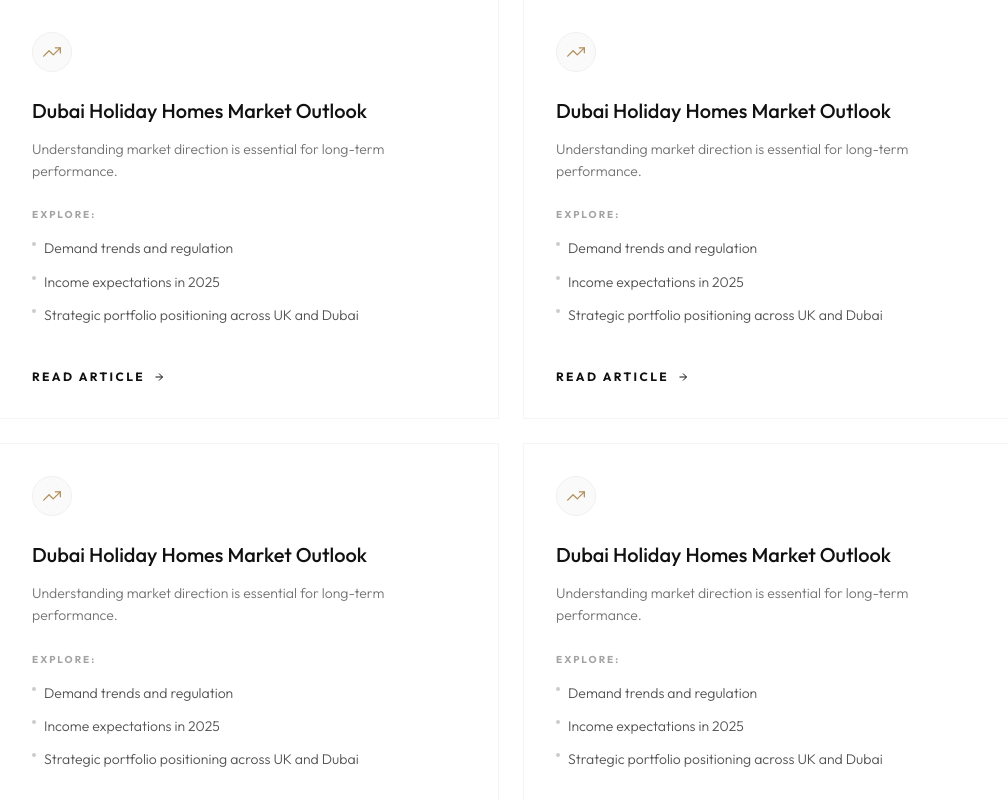
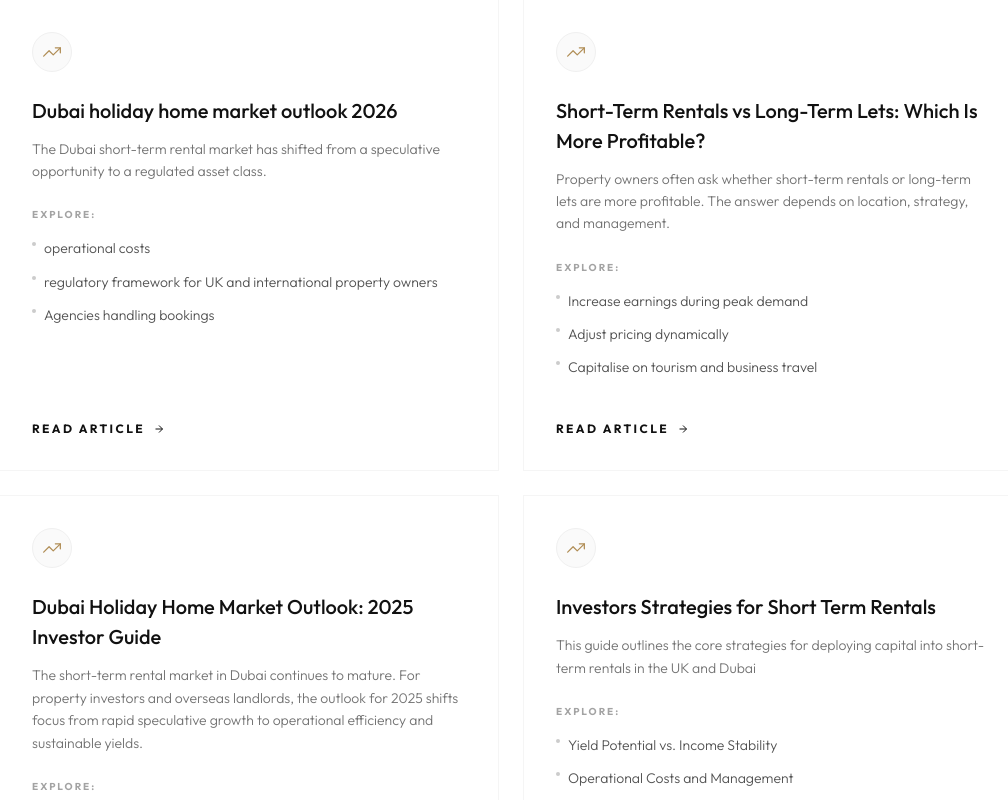
Before and after one commit to Transcend-black-magik/wego-holiday-homes, a React (Create React App) app: page /insights in a window 1280 px wide. Shown: the part 1540-2340 px from the top of the page, without its empty margins (129-1137 px from the left). Built offline with nearby package versions, Linux system fonts and the light colour scheme.

Commit message:
New: MInor Update

```diff
--- a/src/pages/InsightsPage.jsx
+++ b/src/pages/InsightsPage.jsx
@@ -325,12 +325,11 @@ export default function InsightsPage() {
               </div>
 
               <h2 className="article-title">
-                Dubai Holiday Homes Market Outlook
+                Dubai holiday home market outlook 2026
               </h2>
 
               <p className="article-desc">
-                Understanding market direction is essential for long-term
-                performance.
+                The Dubai short-term rental market has shifted from a speculative opportunity to a regulated asset class.
               </p>
 
               <div className="article-body">
@@ -338,15 +337,15 @@ export default function InsightsPage() {
                 <ul className="article-list">
                   <li>
                     <span className="dot" />
-                    Demand trends and regulation
+                    operational costs
                   </li>
                   <li>
                     <span className="dot" />
-                    Income expectations in 2025
+                    regulatory framework for UK and international property owners
                   </li>
                   <li>
                     <span className="dot" />
-                    Strategic portfolio positioning across UK and Dubai
+                    Agencies handling bookings
                   </li>
                 </ul>
               </div>
@@ -379,12 +378,11 @@ export default function InsightsPage() {
               </div>
 
               <h2 className="article-title">
-                Dubai Holiday Homes Market Outlook
+                Short-Term Rentals vs Long-Term Lets: Which Is More Profitable?
               </h2>
 
               <p className="article-desc">
-                Understanding market direction is essential for long-term
-                performance.
+                Property owners often ask whether short-term rentals or long-term lets are more profitable. The answer depends on location, strategy, and management.
               </p>
 
               <div className="article-body">
@@ -392,15 +390,15 @@ export default function InsightsPage() {
                 <ul className="article-list">
                   <li>
                     <span className="dot" />
-                    Demand trends and regulation
+                    Increase earnings during peak demand
                   </li>
                   <li>
                     <span className="dot" />
-                    Income expectations in 2025
+                    Adjust pricing dynamically
                   </li>
                   <li>
                     <span className="dot" />
-                    Strategic portfolio positioning across UK and Dubai
+                    Capitalise on tourism and business travel
                   </li>
                 </ul>
               </div>
@@ -433,12 +431,11 @@ export default function InsightsPage() {
               </div>
 
               <h2 className="article-title">
-                Dubai Holiday Homes Market Outlook
+                Dubai Holiday Home Market Outlook: 2025 Investor Guide
               </h2>
 
               <p className="article-desc">
-                Understanding market direction is essential for long-term
-                performance.
+                The short-term rental market in Dubai continues to mature. For property investors and overseas landlords, the outlook for 2025 shifts focus from rapid speculative growth to operational efficiency and sustainable yields.
               </p>
 
               <div className="article-body">
@@ -446,15 +443,15 @@ export default function InsightsPage() {
                 <ul className="article-list">
                   <li>
                     <span className="dot" />
-                    Demand trends and regulation
+                    Focus on prime assets
                   </li>
                   <li>
                     <span className="dot" />
-                    Income expectations in 2025
+                    Plan for seasonality
                   </li>
                   <li>
                     <span className="dot" />
-                    Strategic portfolio positioning across UK and Dubai
+                    Vet your operator
                   </li>
                 </ul>
               </div>
@@ -487,12 +484,11 @@ export default function InsightsPage() {
               </div>
 
               <h2 className="article-title">
-                Dubai Holiday Homes Market Outlook
+                Investors Strategies for Short Term Rentals
               </h2>
 
               <p className="article-desc">
-                Understanding market direction is essential for long-term
-                performance.
+                This guide outlines the core strategies for deploying capital into short-term rentals in the UK and Dubai
               </p>
 
               <div className="article-body">
@@ -500,15 +496,15 @@ export default function InsightsPage() {
                 <ul className="article-list">
                   <li>
                     <span className="dot" />
-                    Demand trends and regulation
+                    Yield Potential vs. Income Stability
                   </li>
                   <li>
                     <span className="dot" />
-                    Income expectations in 2025
+                    Operational Costs and Management
                   </li>
                   <li>
                     <span className="dot" />
-                    Strategic portfolio positioning across UK and Dubai
+                    Regulation and Zoning Compliance
                   </li>
                 </ul>
               </div>
```
